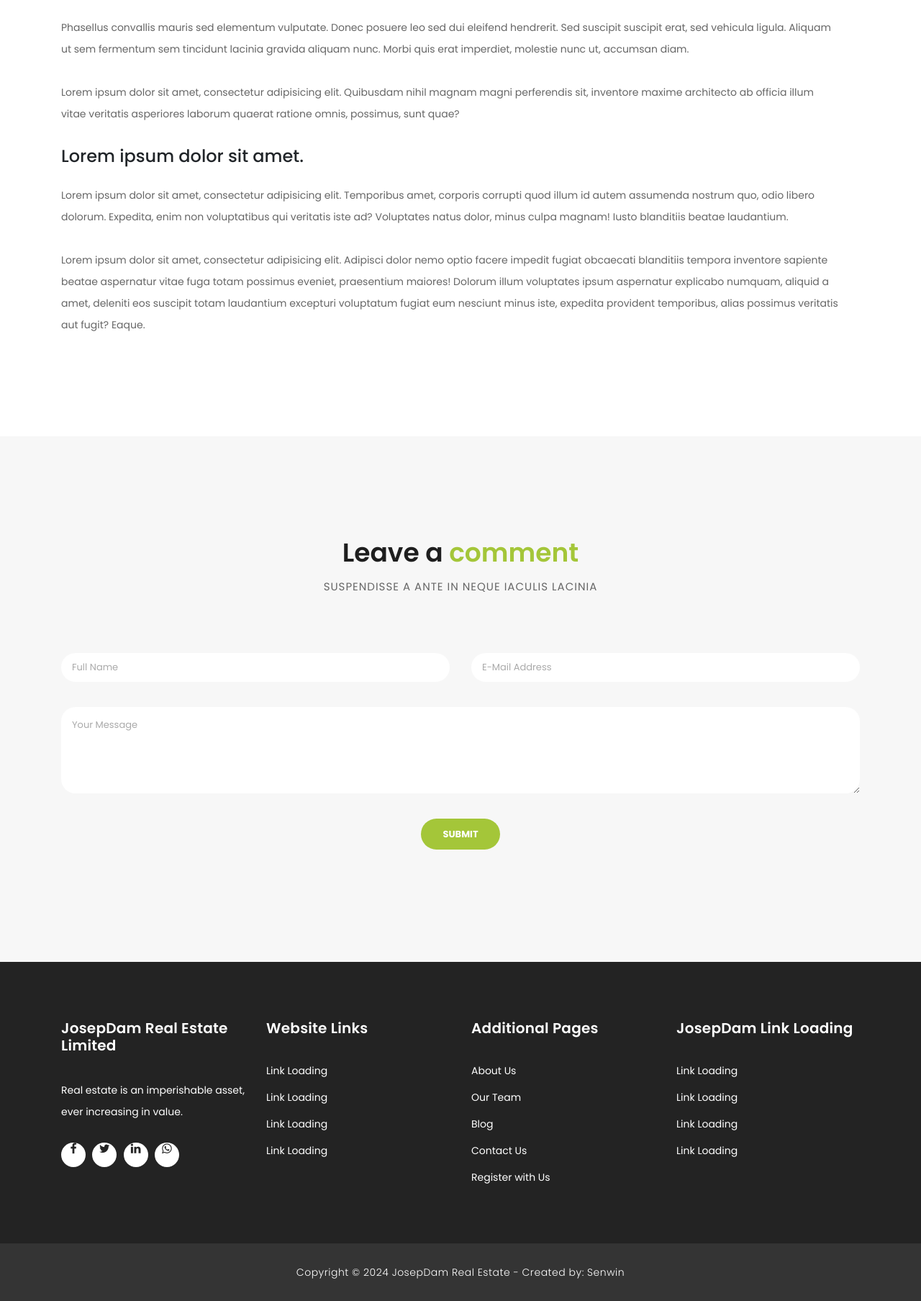
After one commit to godwinumosen/josedamLit, a Django app: page /article_blog/3/ in a window 1280 px wide. The commit adds this page. Shown: the part 991-2798 px from the top of the page at 72% size. Run offline with Django 5.2, Linux system fonts and the light colour scheme; data comes from the database, SQL or seed files in the repository; both versions use the stored data as it was after the commit; some libraries are stand-ins or nearby versions.

Commit message:
Blog property is been created along

```diff
--- a/josepdam/models.py
+++ b/josepdam/models.py
@@ -14,6 +14,8 @@ class ConstructionPost(models.Model):
     author = models.ForeignKey(User, on_delete=models.CASCADE)
     price = models.IntegerField()
     rent = models.IntegerField()
+    size = models.IntegerField()
+    bedroom = models.IntegerField()
     location = models.CharField(max_length = 200,blank=True, null=True)
     likes = models.ManyToManyField(User, related_name='blog_posts')
 
--- a/josepdam/urls.py
+++ b/josepdam/urls.py
@@ -1,7 +1,7 @@
 from django.urls import path
 from . import views
 from .views import HomeView, ArticleDetailView, TeamView, ArticleTeamDetailView, TeamDirectorView,BlogView
-from .views import ArticleBoardOfDirectorDetailView
+from .views import ArticleBoardOfDirectorDetailView, ArticleBlogDetailView
 
 
 urlpatterns = [
@@ -13,9 +13,9 @@ urlpatterns = [
    path('about/', views.about, name='about'),
    #path('blog/', views.blog, name='blog'),
    path('blog/', BlogView.as_view(), name="blog"),
+   path('article_blog/<int:pk>/', ArticleBlogDetailView.as_view(), name="detail-blog"),
    path('contact/', views.contact, name='contact'),
    path('message/', views.message, name='message'),
-
    path('team/', TeamView.as_view(), name='team'),
    path('article_team/<int:pk>/', ArticleTeamDetailView.as_view(), name="detail-team"),
    path('director/', TeamDirectorView.as_view(), name='director'),
--- a/josepdam/views.py
+++ b/josepdam/views.py
@@ -95,6 +95,15 @@ class ArticleBoardOfDirectorDetailView(DetailView):
         object = get_object_or_404(Board_Of_DirectorPost, pk=pk)
         return render(request, 'article_board_of_director.html', {'detail': object})
 
+#the desplay details for blog post
+class ArticleBlogDetailView(DetailView):
+    model = BlogPost
+    template_name = 'josep/blog_article_detail.html'
+
+    def ArticleBlogDetailView(request, pk):
+        object = get_object_or_404(Board_Of_DirectorPost, pk=pk)
+        return render(request, 'blog_article_detail.html', {'detail': object})
+
 
 
 def like_post(request, post_id):
--- a/templates/josep/blog.html
+++ b/templates/josep/blog.html
@@ -9,7 +9,7 @@
         <div class="row">
           <div class="col-md-12">
             <h1>Read our Blog</h1>
-            <span>Lorem ipsum dolor sit amet consectetur</span>
+            <span>Josepdam Real Estate Properties Are For You</span>
           </div>
         </div>
       </div>
@@ -28,6 +28,7 @@
                 <img src="{{ post.img.url }}" alt="">
                 {% endif %}
               </a>
+
               <h4><a href="{% url 'detail' post.pk %}">{{ post.title|truncatechars:30 }}</a></h4>
                 <div style="margin-bottom:10px;">
                   <span>Posted by: {{post.author}}&nbsp;|&nbsp; {{ post.publish_date }} &nbsp;|&nbsp;<span>
--- /dev/null
+++ b/templates/josep/blog_article_detail.html
@@ -0,0 +1,85 @@
+{% extends "base.html" %}
+{% load static %}
+{% block title %} {% endblock %}
+{% block content%}
+
+
+    <!-- Page Content -->
+    <div class="page-heading header-text">
+      <div class="container">
+        <div class="row">
+          <div class="col-md-12">
+            <h1>Lorem ipsum dolor sit amet, consectetur adipisicing elit. Qui eaque odit, temporibus quaerat asperiores velit?</h1>
+            <span><i class="fa fa-user"></i> John Doe &nbsp;|&nbsp; <i class="fa fa-calendar"></i> 27.07.2020 10:10</span>
+          </div>
+        </div>
+      </div>
+    </div>
+
+    <div class="more-info about-info">
+      <div class="container">
+        <div class="more-info-content">
+          <div class="right-content">
+            <div>
+              <img src="assets/images/blog-image-fullscren-1-1920x700.jpg" class="img-fluid" alt="">
+            </div>
+            <br>
+            <p>Phasellus convallis mauris sed elementum vulputate. Donec posuere leo sed dui eleifend hendrerit. Sed suscipit suscipit erat, sed vehicula ligula. Aliquam ut sem fermentum sem tincidunt lacinia gravida aliquam nunc. Morbi quis erat imperdiet, molestie nunc ut, accumsan diam.</p>
+
+            <p>Lorem ipsum dolor sit amet, consectetur adipisicing elit. Quibusdam nihil magnam magni perferendis sit, inventore maxime architecto ab officia illum vitae veritatis asperiores laborum quaerat ratione omnis, possimus, sunt quae?</p>
+
+            <h4>Lorem ipsum dolor sit amet.</h4>
+
+            <br>
+
+            <p>Lorem ipsum dolor sit amet, consectetur adipisicing elit. Temporibus amet, corporis corrupti quod illum id autem assumenda nostrum quo, odio libero dolorum. Expedita, enim non voluptatibus qui veritatis iste ad? Voluptates natus dolor, minus culpa magnam! Iusto blanditiis beatae laudantium.</p>
+
+            <p>Lorem ipsum dolor sit amet, consectetur adipisicing elit. Adipisci dolor nemo optio facere impedit fugiat obcaecati blanditiis tempora inventore sapiente beatae aspernatur vitae fuga totam possimus eveniet, praesentium maiores! Dolorum illum voluptates ipsum aspernatur explicabo numquam, aliquid a amet, deleniti eos suscipit totam laudantium excepturi voluptatum fugiat eum nesciunt minus iste, expedita provident temporibus, alias possimus veritatis aut fugit? Eaque.</p>
+          </div>
+        </div>
+      </div>
+    </div>
+
+    <div class="callback-form contact-us">
+      <div class="container">
+        <div class="row">
+          <div class="col-md-12">
+            <div class="section-heading">
+              <h2>Leave a <em>comment</em></h2>
+              <span>Suspendisse a ante in neque iaculis lacinia</span>
+            </div>
+          </div>
+          <div class="col-md-12">
+            <div class="contact-form">
+              <form id="contact" action="" method="get">
+                <div class="row">
+                  <div class="col-lg-6 col-md-12 col-sm-12">
+                    <fieldset>
+                      <input name="name" type="text" class="form-control" id="name" placeholder="Full Name" required="">
+                    </fieldset>
+                  </div>
+                  <div class="col-lg-6 col-md-12 col-sm-12">
+                    <fieldset>
+                      <input name="email" type="text" class="form-control" id="email" pattern="[^ @]*@[^ @]*" placeholder="E-Mail Address" required="">
+                    </fieldset>
+                  </div>
+                  <div class="col-lg-12">
+                    <fieldset>
+                      <textarea name="message" rows="6" class="form-control" id="message" placeholder="Your Message" required=""></textarea>
+                    </fieldset>
+                  </div>
+                  <div class="col-lg-12">
+                    <fieldset>
+                      <button type="submit" id="form-submit" class="filled-button">Submit</button>
+                    </fieldset>
+                  </div>
+                </div>
+              </form>
+            </div>
+          </div>
+        </div>
+      </div>
+    </div>
+
+
+    {% endblock %}
--- a/templates/josep/home.html
+++ b/templates/josep/home.html
@@ -75,7 +75,7 @@
               </a>
               <div class="down-content">
                 <h4>
-                  <a href="{% url 'detail' post.pk %}">{{ post.title|truncatechars:23 }}</a>
+                  <a href="{% url 'detail' post.pk %}">{{ post.title|truncatechars:16 }}</a>
                 </h4>
                 <p>{{ post.description|truncatechars:55 }}</p>
                 <a href="{% url 'detail' post.pk %}" class="filled-button">View More</a>
```
Also changed, not shown: templates/josep/article_detail.html (+54 -12 lines), db.sqlite3, josepdam/migrations/0018_constructionpost_bedroom_constructionpost_size.py (added).
